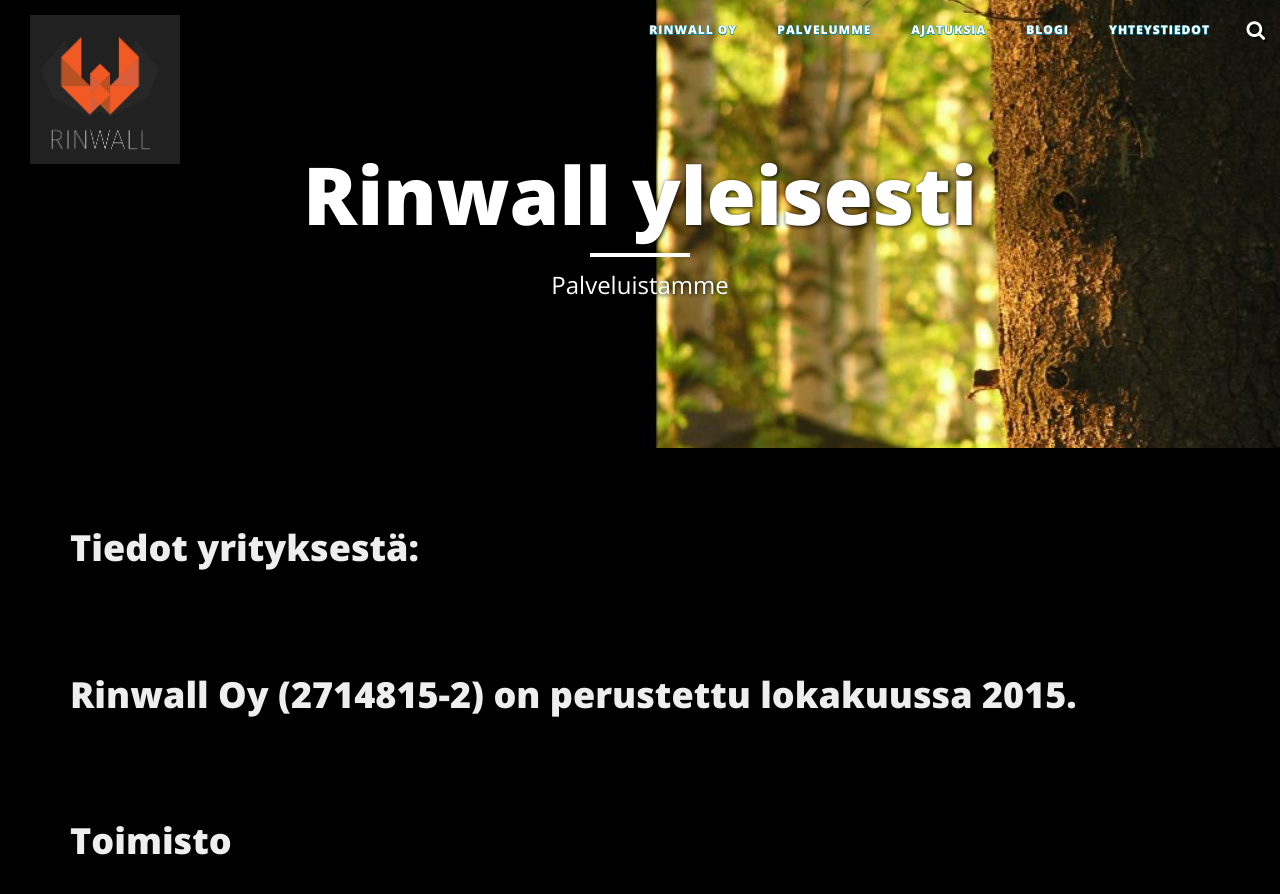
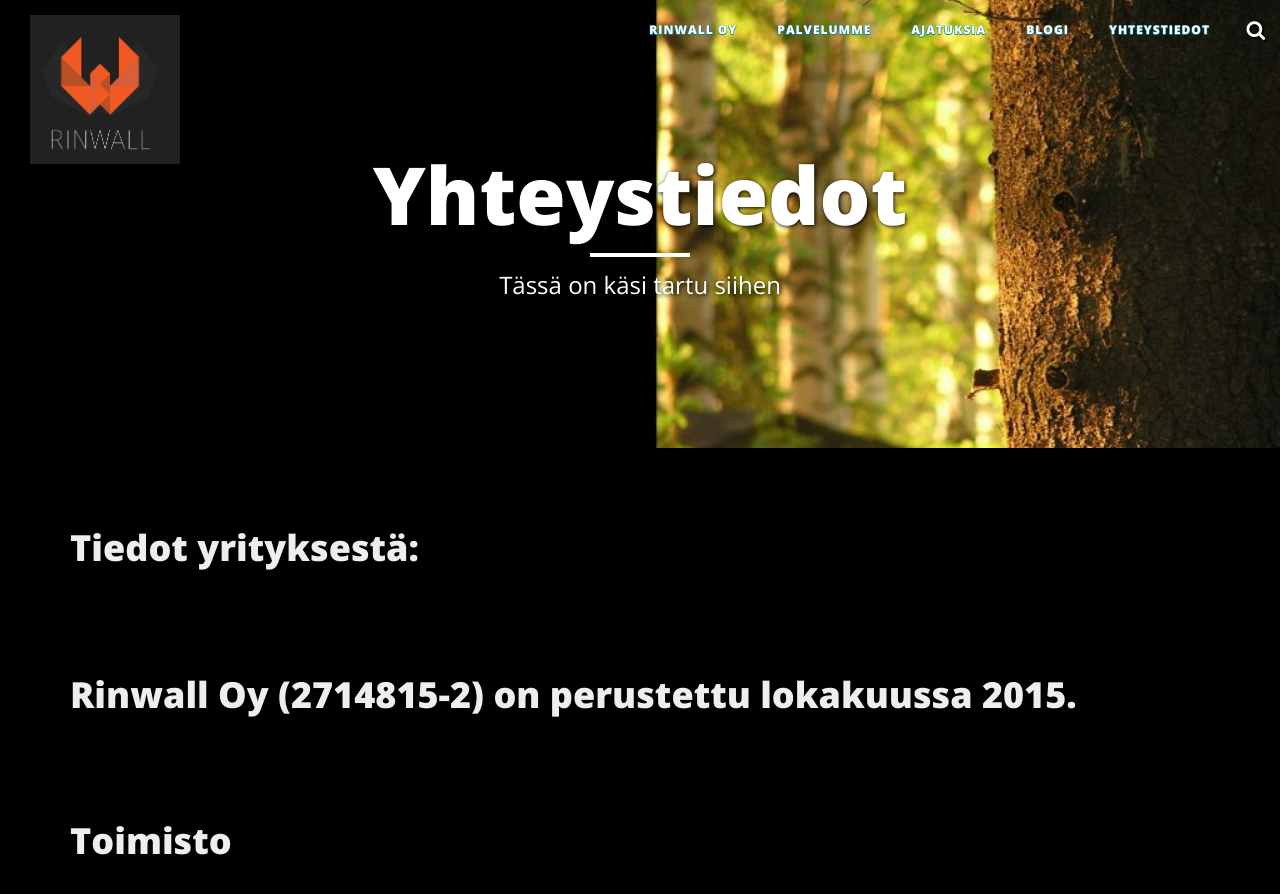
Before and after one commit to Rinwall/site, a Jekyll site: the page built from about/index.html, in a window 1280 px wide and 900 px high. Shown: the top 894 px of the window. Built offline with Jekyll 4.4.1, drawn with Linux system fonts in a browser that asks for light colours; nearby versions of some CDN libraries.

Commit message:
Update index.html

```diff
--- a/about/index.html
+++ b/about/index.html
@@ -1,7 +1,7 @@
 ---
 layout: page
-title: "Rinwall yleisesti"
-description: "Palveluistamme"
+title: "Yhteystiedot"
+description: "Tässä on käsi tartu siihen"
 active: about
 header-img: "img/P6260093.JPG"
 ---
```
